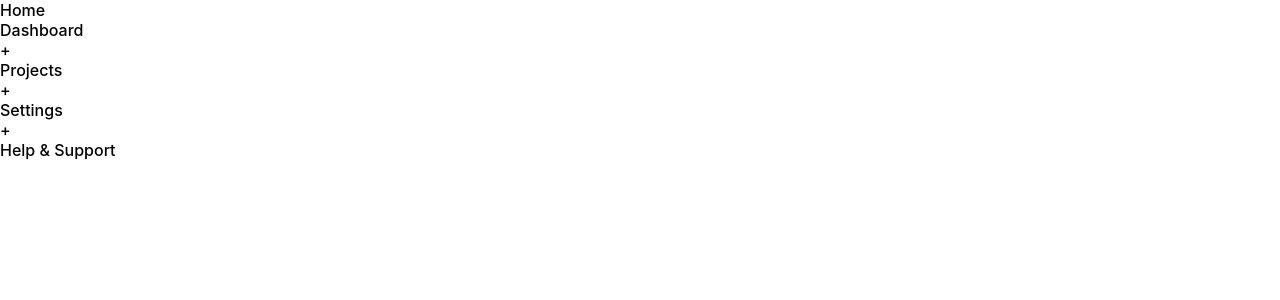
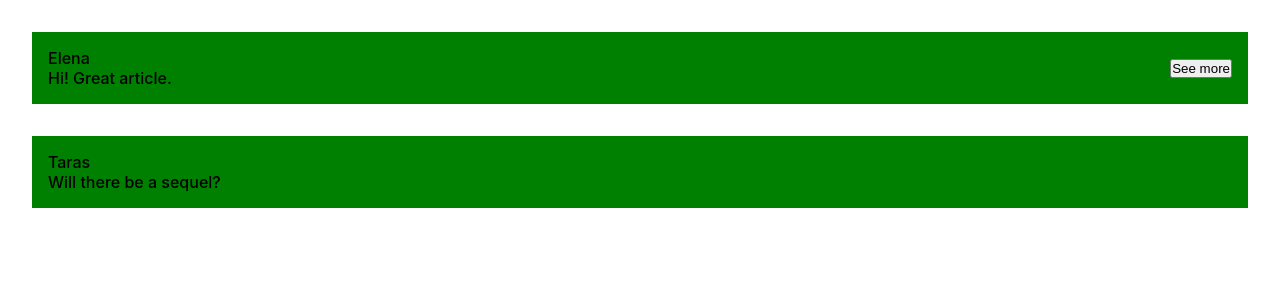
Before and after one commit to mamartam/my-react-25-projects, a React (Vite) app: page / in a window 1280 px wide. Shown: the top 300 px of the page. Built offline with nearby package versions, Linux system fonts and the light colour scheme.

Commit message:
solve one more task with recursive logic - comments theme

```diff
--- a/src/App.jsx
+++ b/src/App.jsx
@@ -9,6 +9,9 @@ import LoadMoreButton from "./projects/08-load-more-button/LoadMoreButton";
 import DynamicBlogFeed from "./projects/09-dynamic-blog-feed/DynamicBlogFeed";
 import RecursiveNavigationMenu from "./projects/10-recursive-navigation-menu/RecursiveNavigationMenu";
 import menus from "./projects/10-recursive-navigation-menu/data";
+import ThreadedComments from "./projects/11-threaded-comments/ThreadedComments";
+
+import arrayOfData from "./projects/11-threaded-comments/data";
 function App() {
   return (
     <>
@@ -32,7 +35,8 @@ function App() {
       {/* <LoadMoreButton /> */}
       {/* <DynamicBlogFeed url={"https://dummyjson.com/posts"} pageSize={"50"} /> */}
 
-      <RecursiveNavigationMenu menus={menus} />
+      {/* <RecursiveNavigationMenu menus={menus} /> */}
+      <ThreadedComments arrayOfData={arrayOfData} />
     </>
   );
 }
--- /dev/null
+++ b/src/projects/11-threaded-comments/ThreadedComments.jsx
@@ -0,0 +1,49 @@
+import { useState } from "react";
+
+function ThreadedComments({ arrayOfData }) {
+  return (
+    <>
+      {arrayOfData.map((comment) => (
+        <CommentItem key={comment.id} comment={comment} />
+      ))}
+    </>
+  );
+}
+
+function CommentItem({ comment }) {
+  const [seeMore, setSeeMore] = useState(false);
+
+  function handleClick() {
+    setSeeMore((prevStatus) => !prevStatus);
+  }
+
+  return (
+    <div style={{ backgroundColor: "green", margin: "2rem", padding: "1rem" }}>
+      <div
+        style={{
+          display: "flex",
+          flexDirection: "row",
+          justifyContent: "space-between",
+          alignItems: "center",
+        }}
+      >
+        <p>
+          <span>{comment.author}</span> <br /> {comment.text}
+        </p>
+        {comment.replies && comment.replies.length !== 0 ? (
+          <button onClick={handleClick}>
+            {seeMore ? "Hide replies" : "See more"}
+          </button>
+        ) : null}
+      </div>
+
+      {seeMore && comment.replies ? (
+        <div style={{ marginLeft: "20px" }}>
+          <ThreadedComments arrayOfData={comment.replies} />
+        </div>
+      ) : null}
+    </div>
+  );
+}
+
+export default ThreadedComments;
--- /dev/null
+++ b/src/projects/11-threaded-comments/data.js
@@ -0,0 +1,36 @@
+const commentsData = [
+  {
+    id: 1,
+    author: "Elena",
+    text: "Hi! Great article.",
+    replies: [
+      {
+        id: 2,
+        author: "Igor",
+        text: "Agreed, I really liked it too!",
+        replies: [
+          {
+            id: 3,
+            author: "Elena",
+            text: "Thanks for the support, Igor :)",
+            replies: [],
+          },
+        ],
+      },
+      {
+        id: 4,
+        author: "Max",
+        text: "But I feel like the author missed something.",
+        replies: [],
+      },
+    ],
+  },
+  {
+    id: 5,
+    author: "Taras",
+    text: "Will there be a sequel?",
+    replies: [],
+  },
+];
+
+export default commentsData;
```
